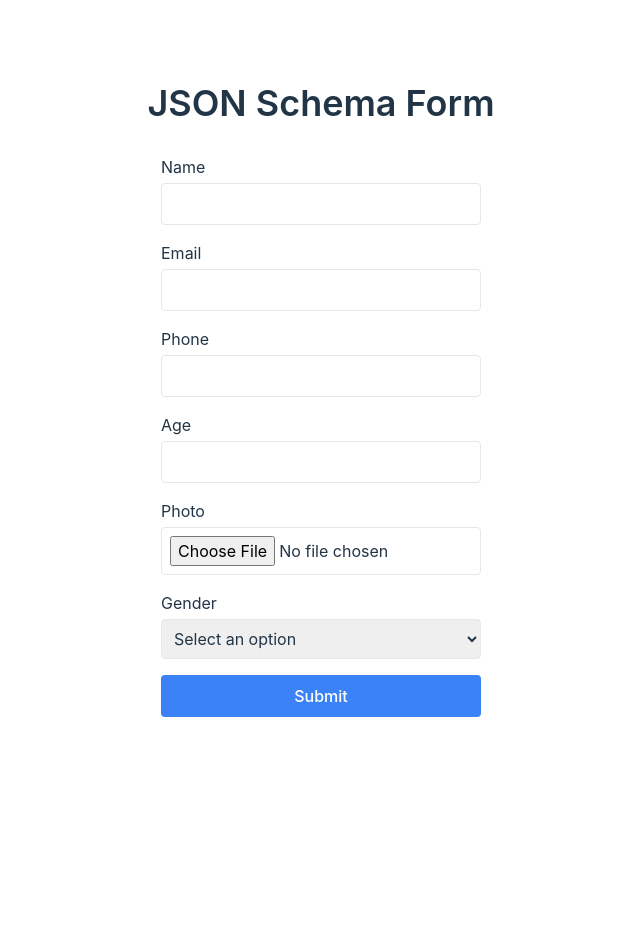
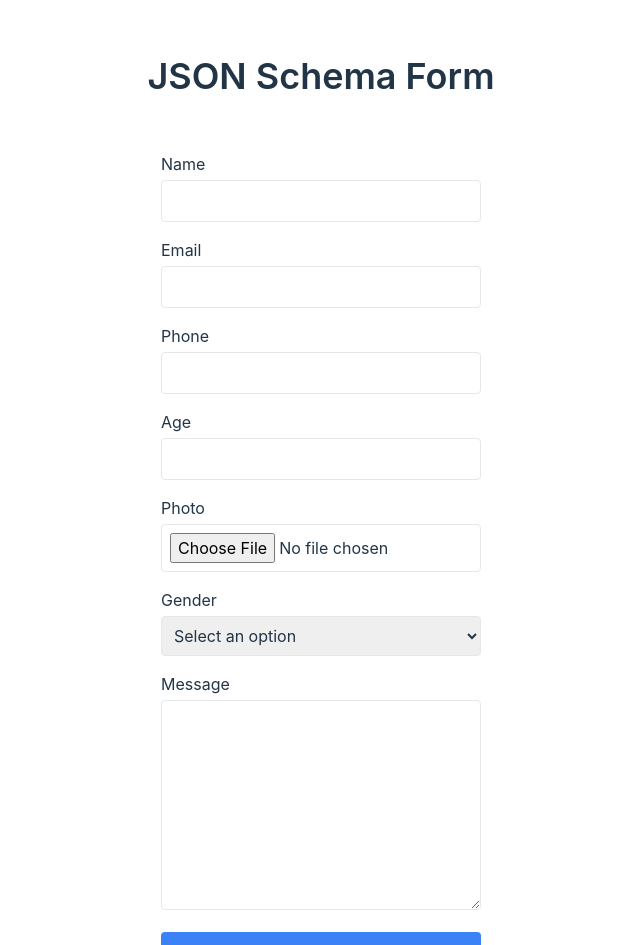
Before and after one commit to romanpoudel/jsonschema-form, a React (Vite) app: page / in a window 1280 px wide. Shown: the top 945 px of the page, without its empty margins (319-959 px from the left). Before the commit the page ends 800 px from the top, so only its background shows below. Built offline with nearby package versions, Linux system fonts and the light colour scheme.

Commit message:
textarea

```diff
--- a/src/App.jsx
+++ b/src/App.jsx
@@ -15,15 +15,14 @@ function App() {
   };
 
   return (
-    <div className="flex flex-col items-center justify-center min-h-screen w-screen mx-auto">
-      <h2 className="text-4xl mb-8 font-semibold">JSON Schema Form</h2>
+    <div className="flex flex-col items-center  min-h-screen w-screen mx-auto">
+      <h2 className="text-4xl my-14 font-semibold">JSON Schema Form</h2>
       <form className="w-80" onSubmit={submit}>
         {data.map((field, index) => (
           <div key={index} className="mb-4">
             <label className="block mb-1">{field.label}</label>
             {field.type === "text" ||
             field.type === "number" ||
-            field.type === "textbox" ||
             field.type === "email" ||
             field.type === "file" ? (
               <input
@@ -47,7 +46,8 @@ function App() {
                   </option>
                 ))}
               </select>
-            ) : null}
+            ) : field.type==="textarea"?(<textarea name={field.name} rows={field.rows} cols={field.cols} className="w-full p-2 border rounded"/>
+            ):null}
           </div>
         ))}
         <button
--- a/src/data/data.json
+++ b/src/data/data.json
@@ -1,6 +1,6 @@
 [
 	{
-		"type": "textbox",
+		"type": "text",
 		"name": "name",
 		"label": "Name",
 		"required": true
@@ -15,14 +15,14 @@
 
 	},
 	{
-		"type": "textbox",
+		"type": "text",
 		"name": "phone",
 		"label": "Phone",
 		"required": true
 
 	},
 	{
-		"type": "textbox",
+		"type": "text",
 		"name": "age",
 		"label": "Age",
 		"hidden": false,
@@ -48,5 +48,15 @@
 			{ "value": "female", "label": "Female" },
 			{ "value": "other", "label": "Other" }
 		]
+	},
+	{
+		"type": "textarea",
+		"name": "message",
+		"label":"Message",
+		"hidden": false,
+		"rows":8,
+		"cols":30,
+		"required": true
+
 	}
 ]
```
